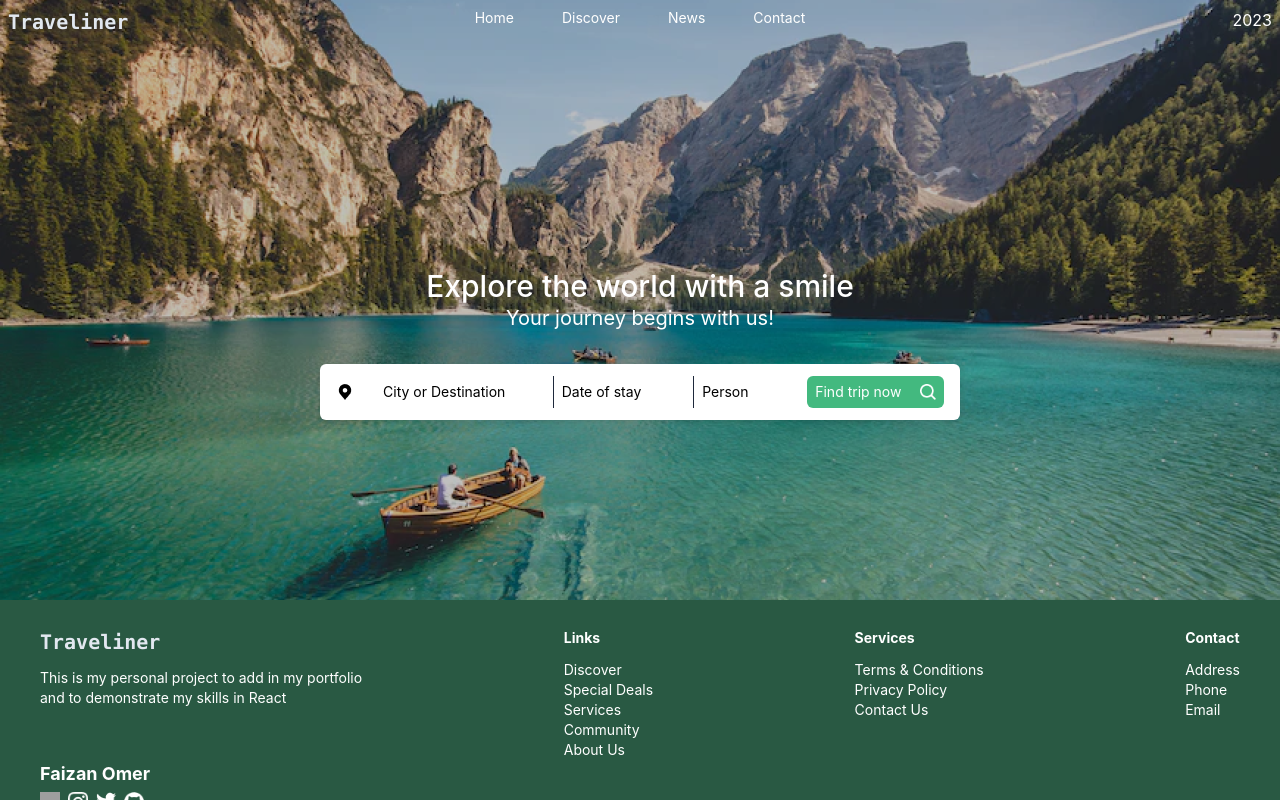
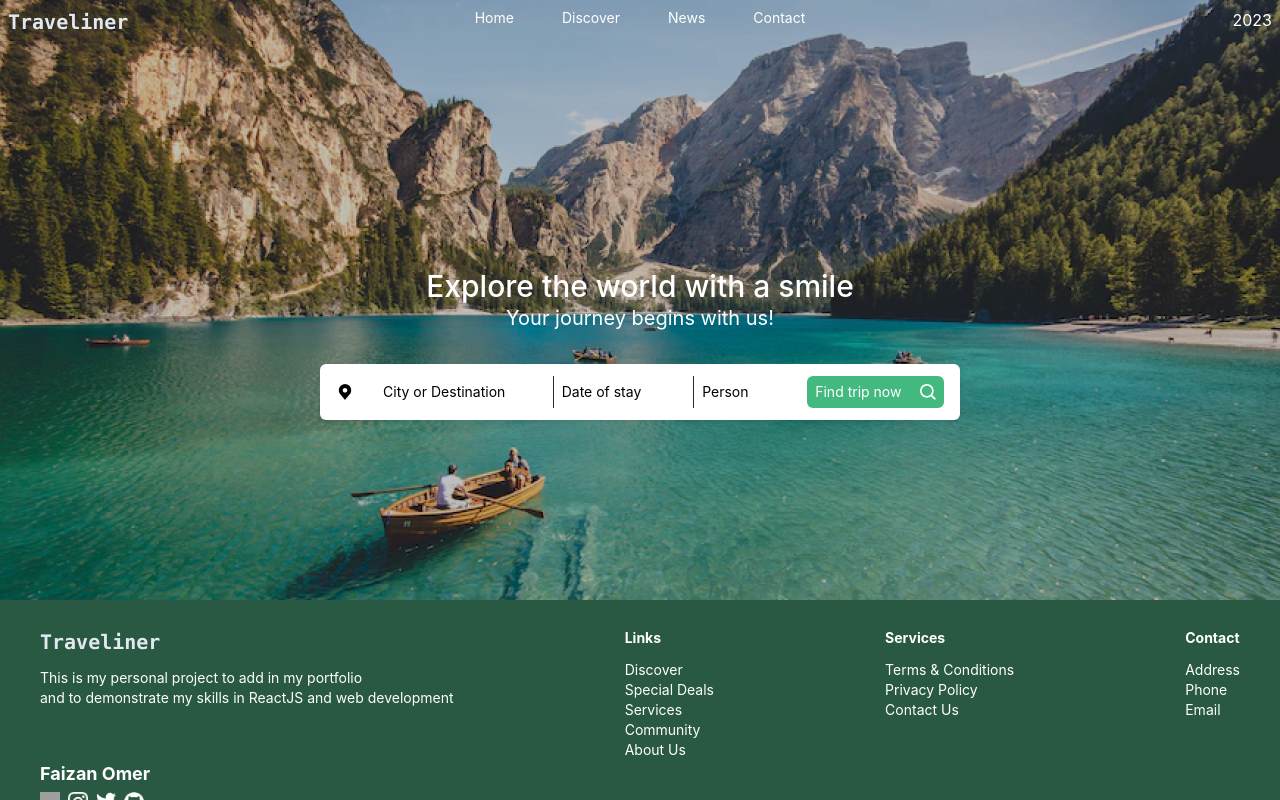
Before and after one commit to Faizan-omer/travelling-website, a React (Create React App) app: page / in a window 1280 px wide. Built offline with nearby package versions, Linux system fonts and the light colour scheme; grey boxes are pictures that could not be loaded.

Commit message:
text change

```diff
--- a/src/components/Footer/Description.jsx
+++ b/src/components/Footer/Description.jsx
@@ -5,7 +5,7 @@ const Description = () => {
     <div>
       <p className="text-xl text-slate-200 font-bold mb-3 font-mono">Traveliner</p>
       <p>This is my personal project to add in my portfolio</p>
-      <p>and to demonstrate my skills in React</p>
+      <p>and to demonstrate my skills in ReactJS and web development</p>
     </div>
   );
 };
```
